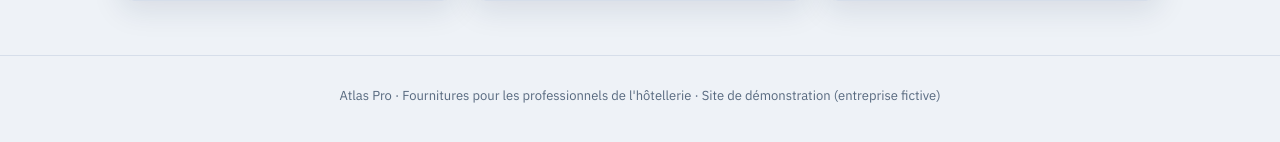
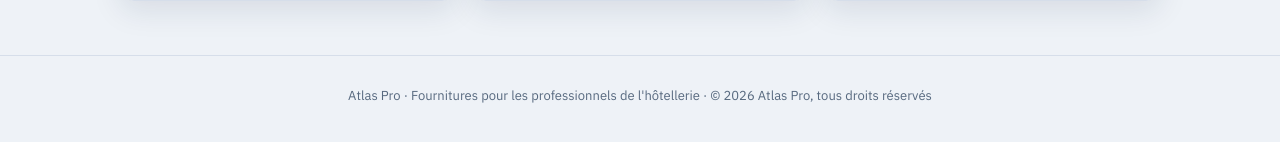
Before and after one commit to bardouniaya0-code/site-b2b, a Next.js app: page / in a window 1280 px wide. Shown: the part 794-936 px from the top of the page. Built offline with nearby package versions, Linux system fonts and the light colour scheme.

Commit message:
Footer : ajout du copyright

```diff
--- a/src/components/Footer.tsx
+++ b/src/components/Footer.tsx
@@ -2,7 +2,7 @@
 export default function Footer() {
   return (
     <footer className="foot">
-      Atlas Pro · Fournitures pour les professionnels de l'hôtellerie · Site de démonstration (entreprise fictive)
+      Atlas Pro · Fournitures pour les professionnels de l'hôtellerie · © 2026 Atlas Pro, tous droits réservés
     </footer>
   );
 }
```
